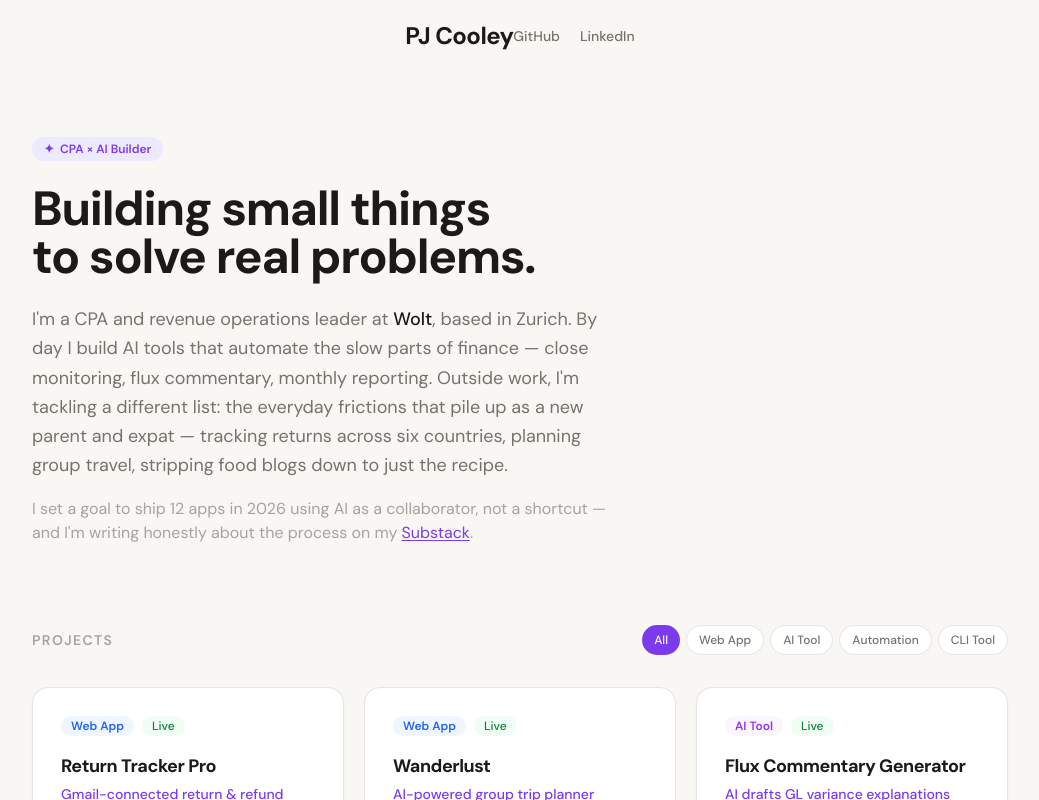
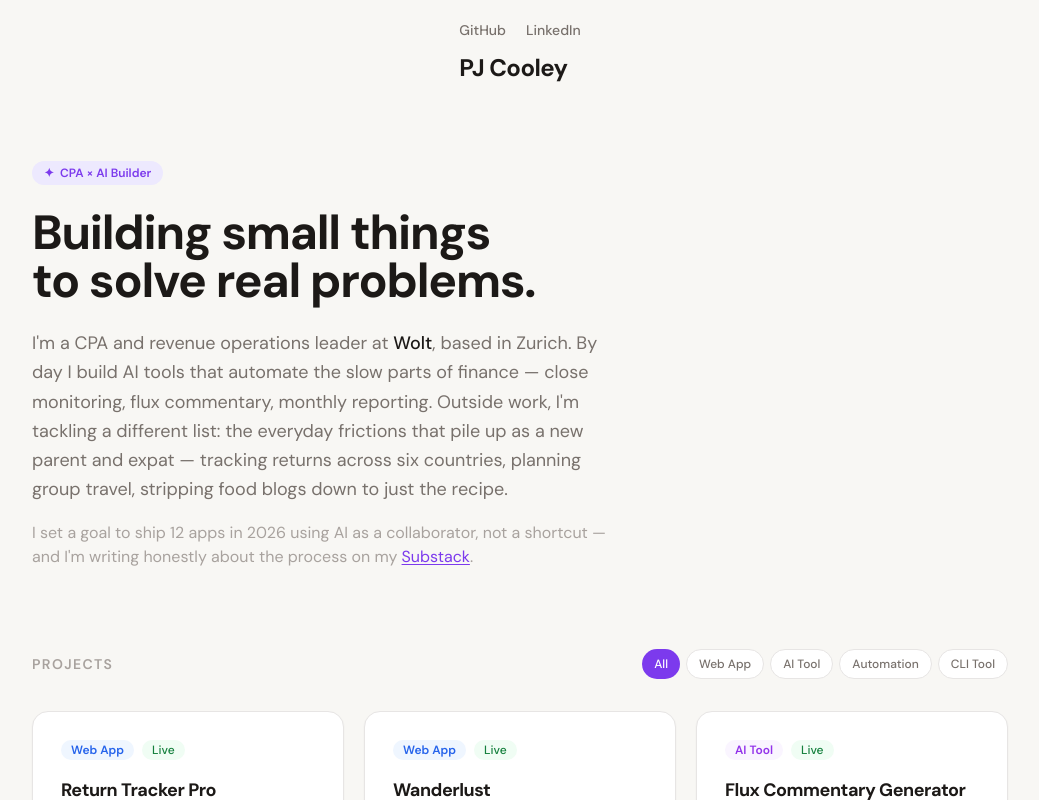
Before and after one commit to pjcooley7-ship-it/personal-website, a React (Vite) app: page / in a window 1280 px wide. Shown: the top 800 px of the page, without its empty margins (120-1159 px from the left). Built offline with nearby package versions, Linux system fonts and the light colour scheme.

Commit message:
Move PJ Cooley name below nav links

```diff
--- a/src/components/Nav.tsx
+++ b/src/components/Nav.tsx
@@ -1,7 +1,6 @@
 const Nav = () => (
-  <nav className="max-w-5xl mx-auto px-6 py-5 flex items-center justify-between">
-    <span className="text-2xl font-bold text-ink tracking-tight">PJ Cooley</span>
-    <div className="flex items-center gap-5">
+  <nav className="max-w-5xl mx-auto px-6 pt-5 pb-3">
+    <div className="flex justify-end gap-5 mb-3">
       <a
         href="https://github.com/pjcooley7-ship-it"
         target="_blank"
@@ -19,6 +18,7 @@ const Nav = () => (
         LinkedIn
       </a>
     </div>
+    <span className="text-2xl font-bold text-ink tracking-tight">PJ Cooley</span>
   </nav>
 );
 
```
